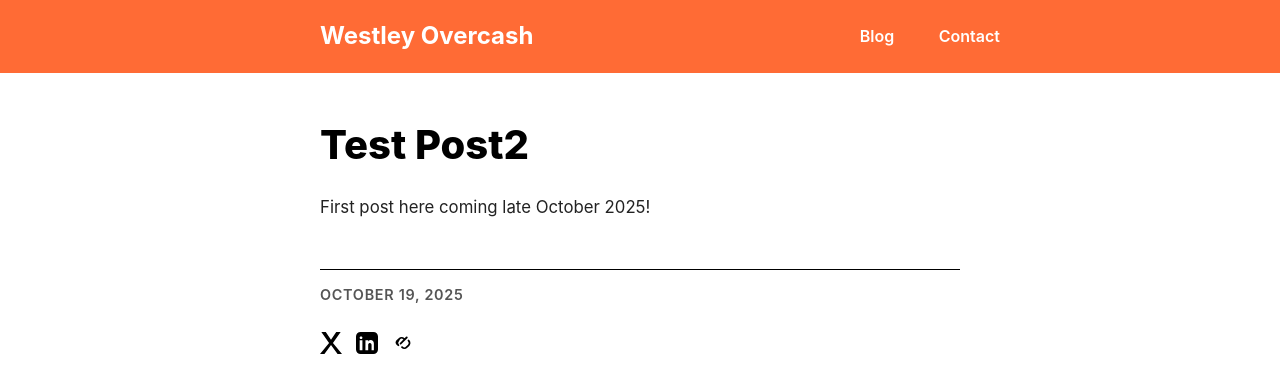
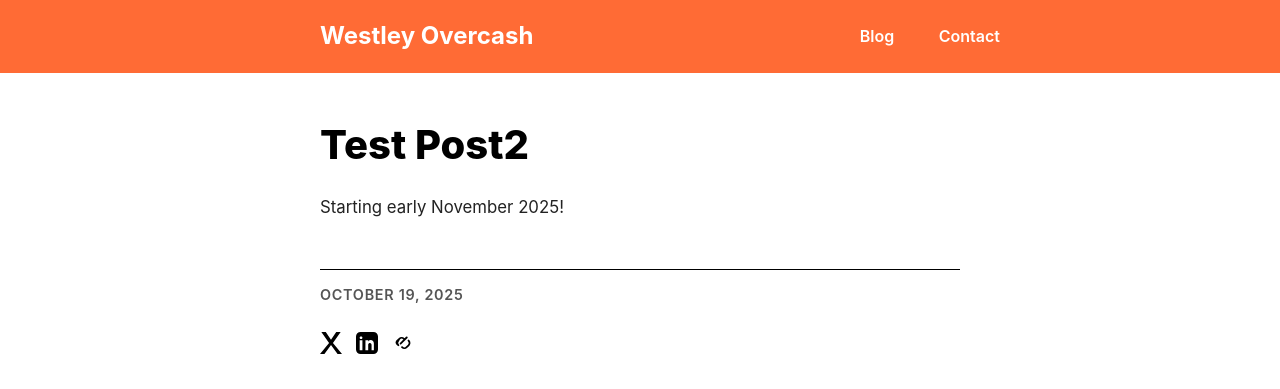
Before and after one commit to westleyovercash/westleyovercash.github.io, a Jekyll site: the page built from _posts/2025-10-19-test-post2.md, in a window 1280 px wide. Shown: the top 389 px of the page. Built offline with Jekyll 4.4.1, drawn with Linux system fonts in a browser that asks for light colours.

Commit message:
Update 2025-10-19-test-post2.md

```diff
--- a/_posts/2025-10-19-test-post2.md
+++ b/_posts/2025-10-19-test-post2.md
@@ -1 +1 @@
-First post here coming late October 2025!
+Starting early November 2025!
```
